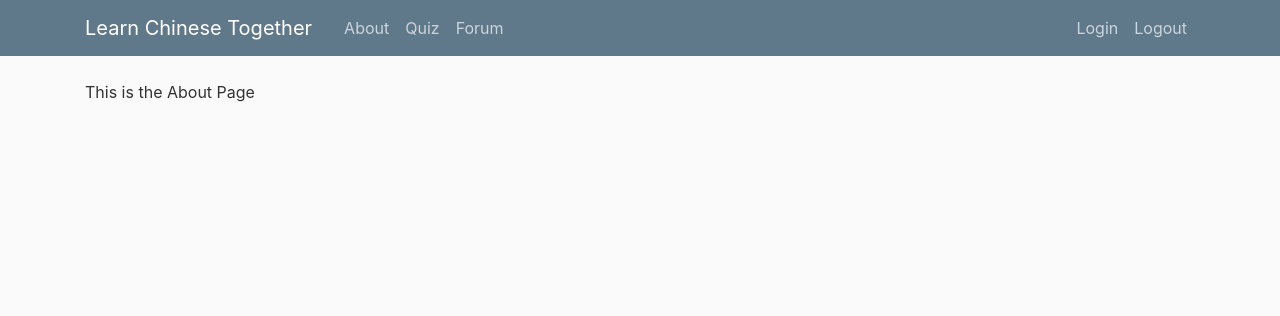
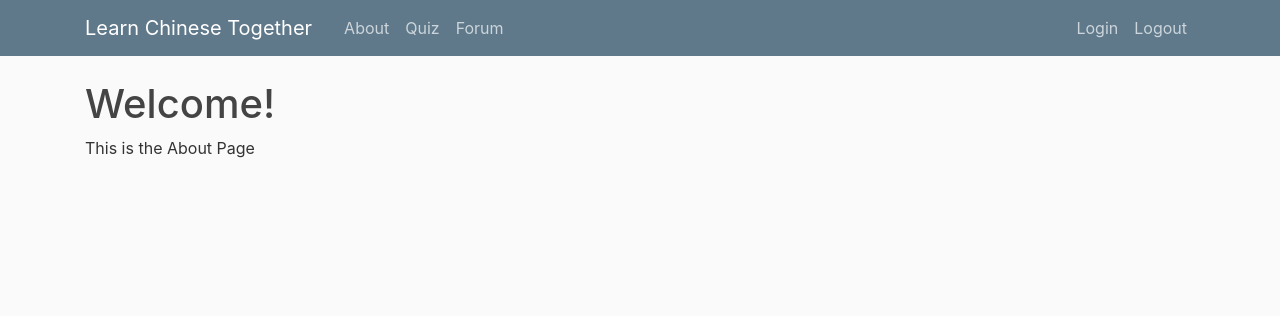
Before and after one commit to JacksonFrank/cs1530-project, a Flask app: page / in a window 1280 px wide. Shown: the top 316 px of the page. Run offline with Flask 2, Linux system fonts and the light colour scheme; parts of the project's set-up code (start-up, migrations or seed data) failed here and were passed over; some libraries are stand-ins or nearby versions.

Commit message:
slight change on about page

```diff
--- a/flaskblog/routes.py
+++ b/flaskblog/routes.py
@@ -70,5 +70,6 @@ def delete_post(post_title):
     #only the user who wrote it can update
     #if post.author != current_user: abort(403)
     post.deletePost()
+    flash('Post has been deleted successfully!', 'success')
 
     return redirect(url_for('home'))
--- a/flaskblog/templates/about.html
+++ b/flaskblog/templates/about.html
@@ -1,4 +1,5 @@
 {% extends "layout.html" %} <!--inherit-->
 {% block content %}
+    <h1>Welcome!</h1>
     <p>This is the About Page</p>
 {% endblock content %}
```
